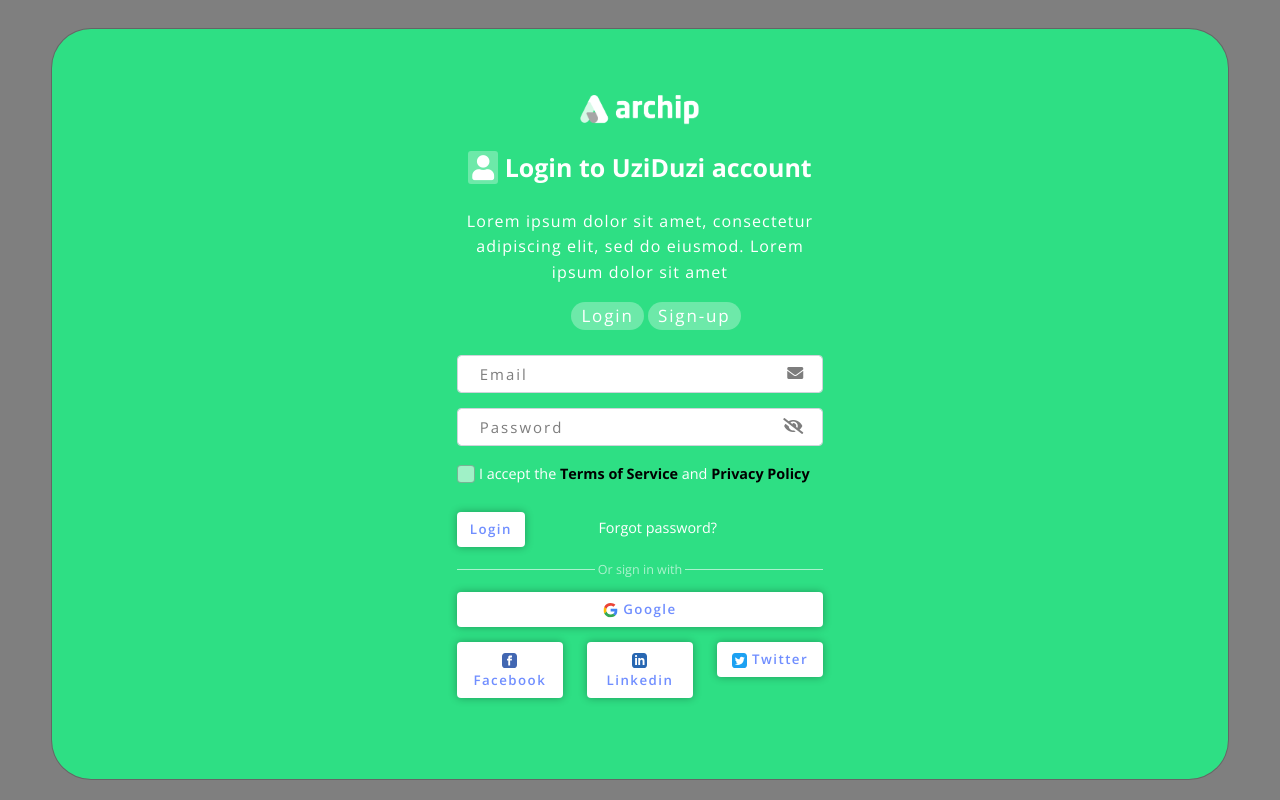
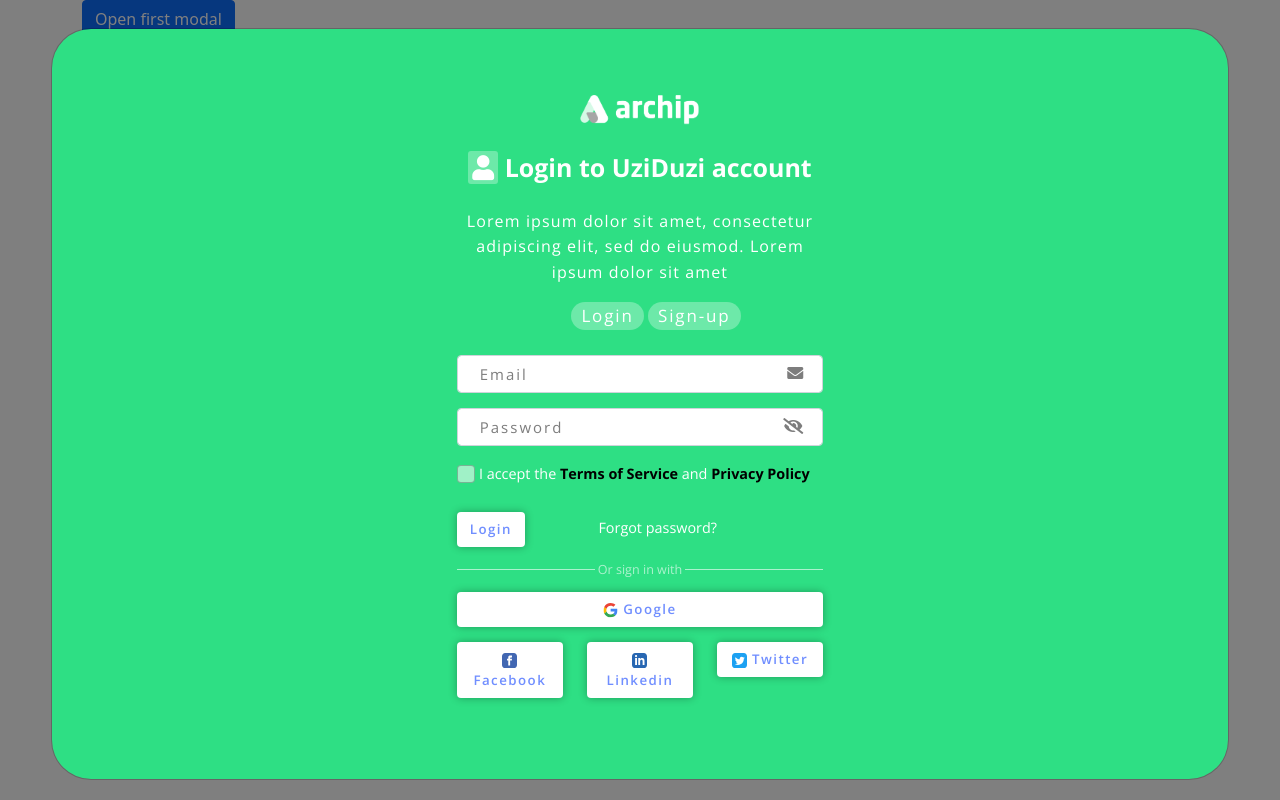
Before and after one commit to Amitkumar97/archip-html, a plain HTML site: page desktop-11.html in a window 1280 px wide. Drawn offline with nearby package versions, Linux system fonts and the light colour scheme.

Commit message:
Update desktop-11.html

```diff
--- a/desktop-11.html
+++ b/desktop-11.html
@@ -13,7 +13,9 @@
     <body>
         <div class="container">
 
-            <div class="modal fade" id="exampleModalToggle" aria-hidden="true" aria-labelledby="exampleModalToggleLabel" tabindex="-1">
+            <a class="btn btn-primary" data-bs-toggle="modal" href="#loginModal" role="button">Open first modal</a>
+
+            <div class="modal fade" id="loginModal" aria-hidden="true" aria-labelledby="loginModalLabel" tabindex="-1">
                 <div class="modal-dialog">
                     <div class="modal-content jumbotron d-flex align-items-center min-vh-98">
 
@@ -104,7 +106,7 @@
                     </div>
                 </div>
             </div>
-        <!-- <div class="modal fade" id="exampleModalToggle" aria-hidden="true" aria-labelledby="exampleModalToggleLabel" tabindex="-1">
+        <!-- <div class="modal fade" id="loginModal" aria-hidden="true" aria-labelledby="loginModalLabel" tabindex="-1">
             <div class="modal-dialog">
                 <div class="modal-content">
                     <div class="modal-body">
@@ -197,7 +199,7 @@
                 </div>
             </div>
         </div>
-        <a class="btn btn-primary" data-bs-toggle="modal" href="#exampleModalToggle" role="button">Open first modal</a> -->
+        <a class="btn btn-primary" data-bs-toggle="modal" href="#loginModal" role="button">Open first modal</a> -->
 
     </body>
     <script src="https://ajax.googleapis.com/ajax/libs/jquery/3.5.1/jquery.min.js"></script>
@@ -207,6 +209,6 @@
 
 <script>
     $(document).ready(function(){
-        $('#exampleModalToggle').modal('show');
+        $('#loginModal').modal('show');
     });
 </script>
```
